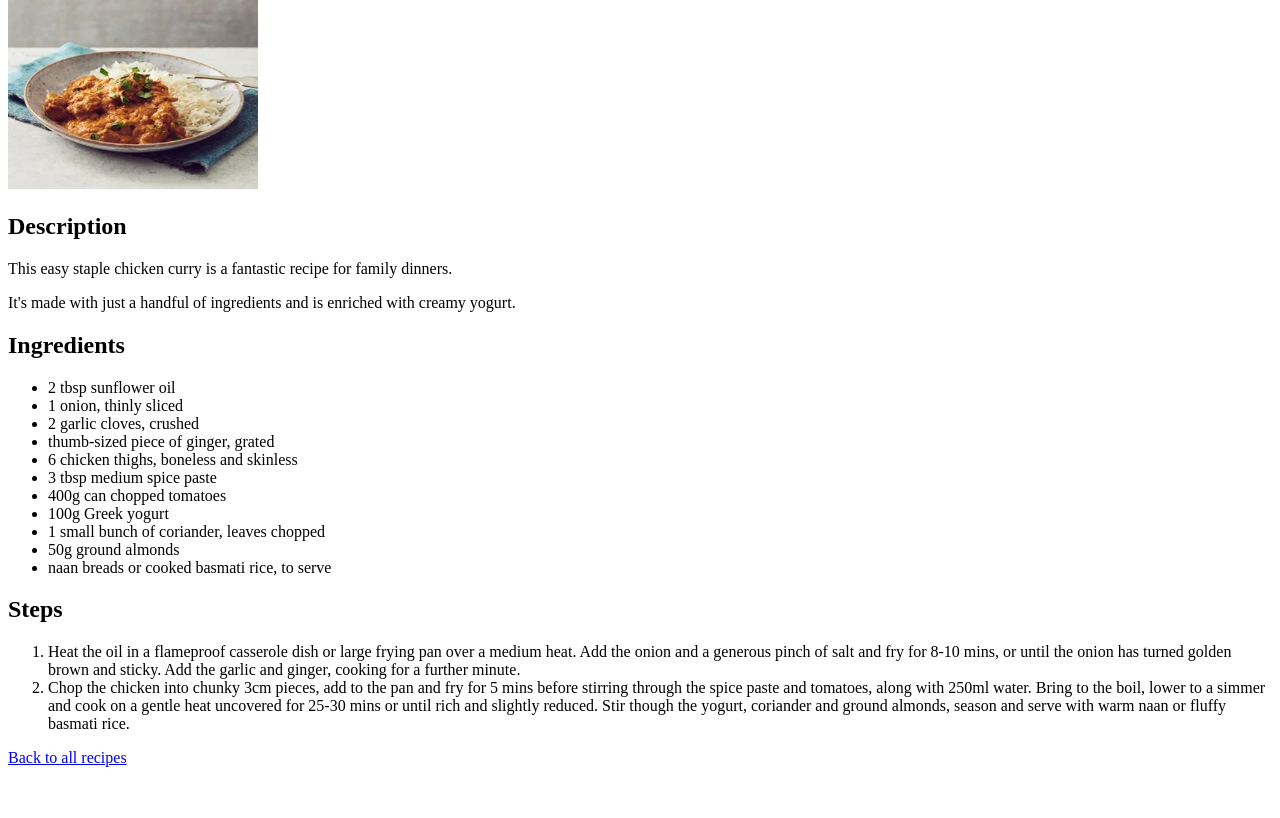
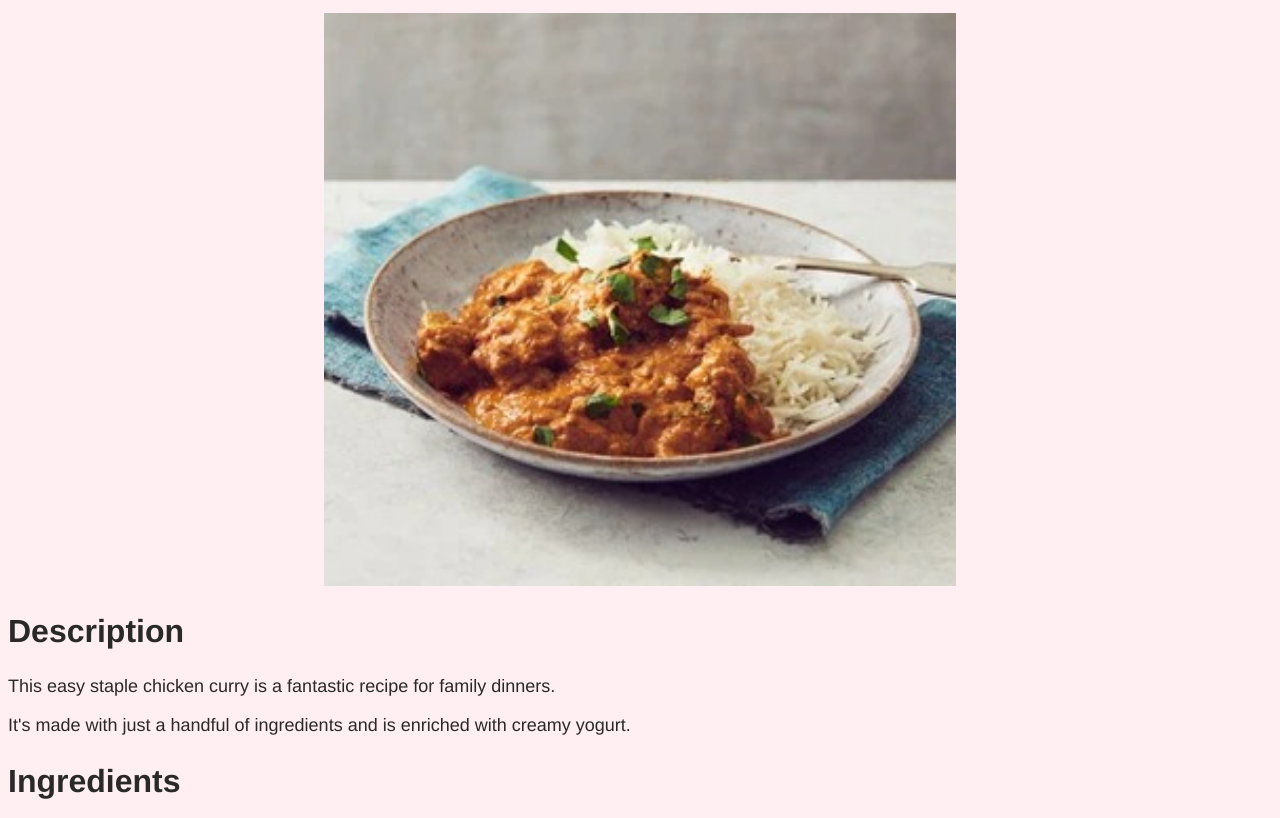
Before and after one commit to jesszargo/odin-recipes, a plain HTML site: page recipes/chicken-curry.html in a window 1280 px wide. Shown: the part 91-909 px from the top of the page. Before the commit the page ends 866 px from the top, so only its background shows below. Drawn offline with Linux system fonts and the light colour scheme.

Commit message:
Add styles to all pages

```diff
--- a/recipes/chicken-curry.html
+++ b/recipes/chicken-curry.html
@@ -3,14 +3,15 @@
 <head>
     <meta charset="UTF-8">
     <title>Chicken Curry</title>
+    <link rel="stylesheet" href="../styles.css" />
 </head>
 <body>
-    <h1>Chicken Curry</h1>
+    <h1 class="heading title">Chicken Curry</h1>
     <img src="../images/chicken-curry.jpg" alt="Picture of delicious looking chicken curry" width="250" height="200">
-    <h2>Description</h2>
+    <h2 class="heading">Description</h2>
     <p>This easy staple chicken curry is a fantastic recipe for family dinners.</p>
     <p>It's made with just a handful of ingredients and is enriched with creamy yogurt.</p>
-    <h2>Ingredients</h2>
+    <h2 class="heading">Ingredients</h2>
     <ul>
         <li>2 tbsp sunflower oil</li>
         <li>1 onion, thinly sliced</li>
@@ -24,7 +25,7 @@
         <li>50g ground almonds</li>
         <li>naan breads or cooked basmati rice, to serve</li>
     </ul>
-    <h2>Steps</h2>
+    <h2 class="heading">Steps</h2>
     <ol>
         <li>Heat the oil in a flameproof casserole dish or large frying pan over a medium heat. Add the onion and a generous pinch of salt and fry for 8-10 mins, or until the onion has turned golden brown and sticky. Add the garlic and ginger, cooking for a further minute.</li>
         <li>Chop the chicken into chunky 3cm pieces, add to the pan and fry for 5 mins before stirring through the spice paste and tomatoes, along with 250ml water. Bring to the boil, lower to a simmer and cook on a gentle heat uncovered for 25-30 mins or until rich and slightly reduced. Stir though the yogurt, coriander and ground almonds, season and serve with warm naan or fluffy basmati rice.</li>
--- /dev/null
+++ b/styles.css
@@ -0,0 +1,32 @@
+* {
+    font-family:'Franklin Gothic Medium', 'Arial Narrow', Arial, sans-serif;
+    background-color: #FFEEF2;
+    color: #2A292A;
+}
+
+p, li {
+    font-size: 18px;
+}
+
+img {
+    width: 50%;
+    height: auto;
+    display: block;
+    margin-left: auto;
+    margin-right: auto;
+}
+
+a {
+    color: blue;
+}
+
+.heading {
+    font-size: 32px;
+    font-weight: bold;
+}
+
+
+.title {
+    font-size: 42px;
+    text-align: center;
+}
```
Also changed, not shown: index.html (+2 -1 lines), recipes/fried-rice.html (+5 -4 lines), recipes/guacamole.html (+5 -4 lines).
